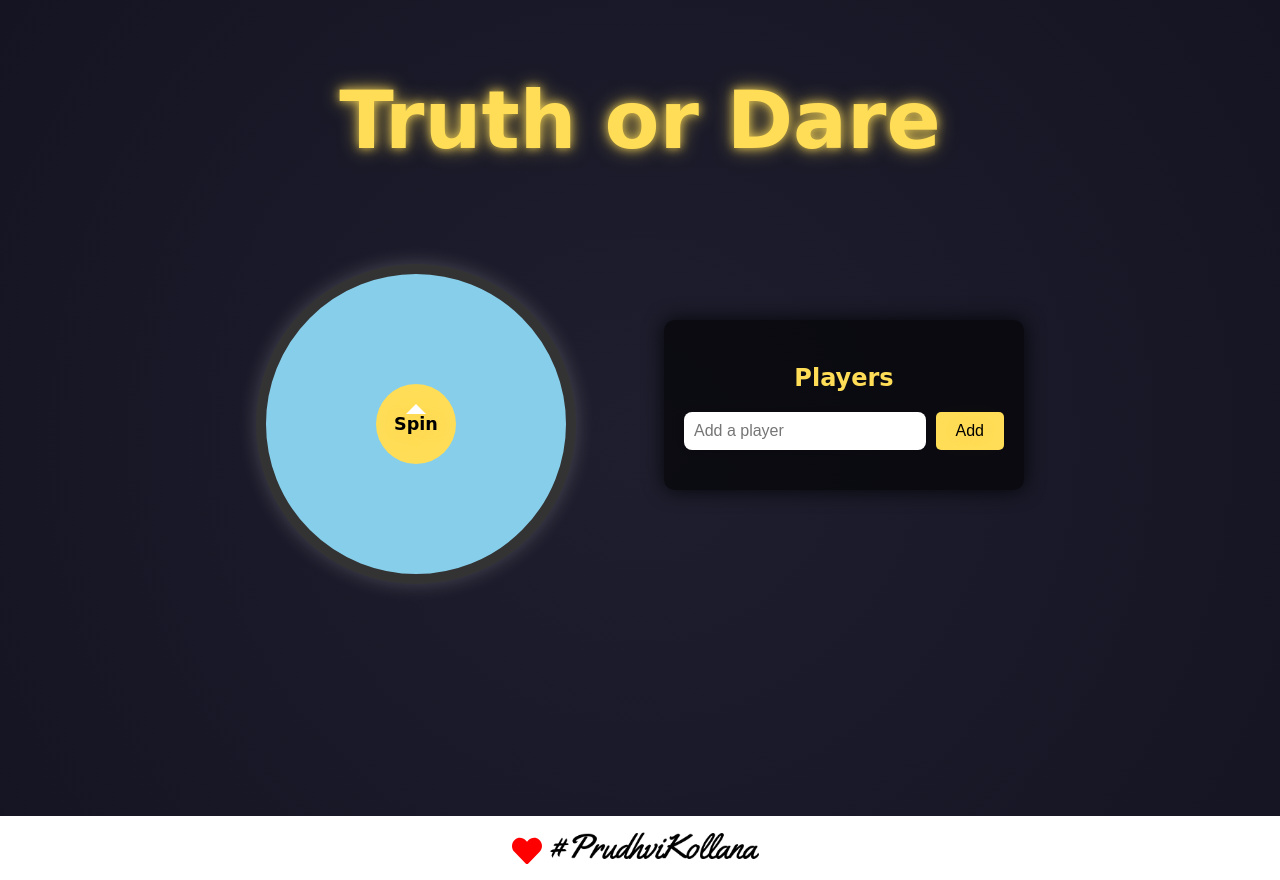
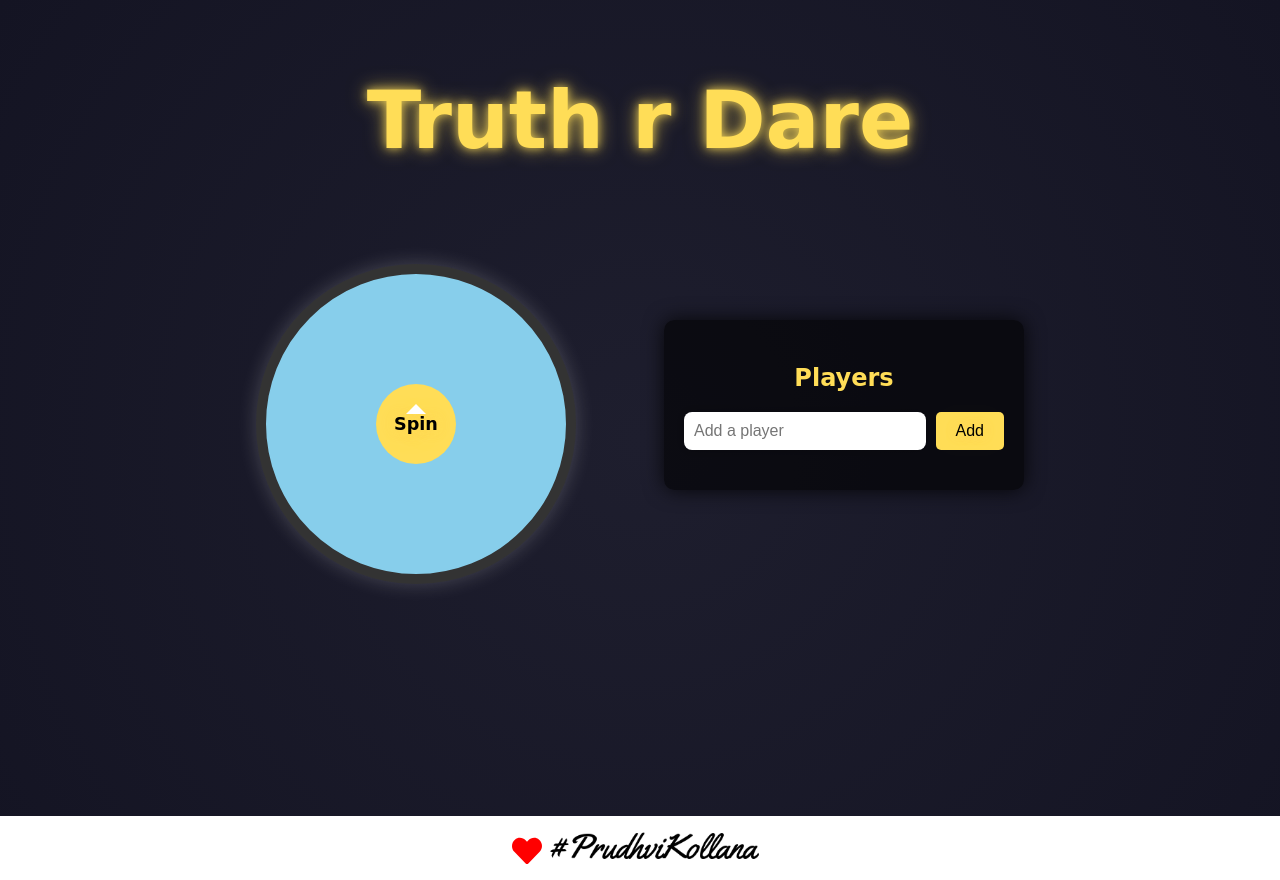
Before and after one commit to prudhvikollanapK/truth-dare, a React (Create React App) app: page / in a window 1280 px wide. Built offline with nearby package versions, Linux system fonts and the light colour scheme.

Commit message:
change heading

```diff
--- a/src/TruthOrDareGame/TruthOrDare.js
+++ b/src/TruthOrDareGame/TruthOrDare.js
@@ -68,7 +68,7 @@ function TruthOrDare() {
   return (
     <div className="app">
       <div className="heading">
-        <h1>Truth or Dare</h1>
+        <h1>Truth r Dare</h1>
       </div>
 
       <div className="wheel-container">
```
